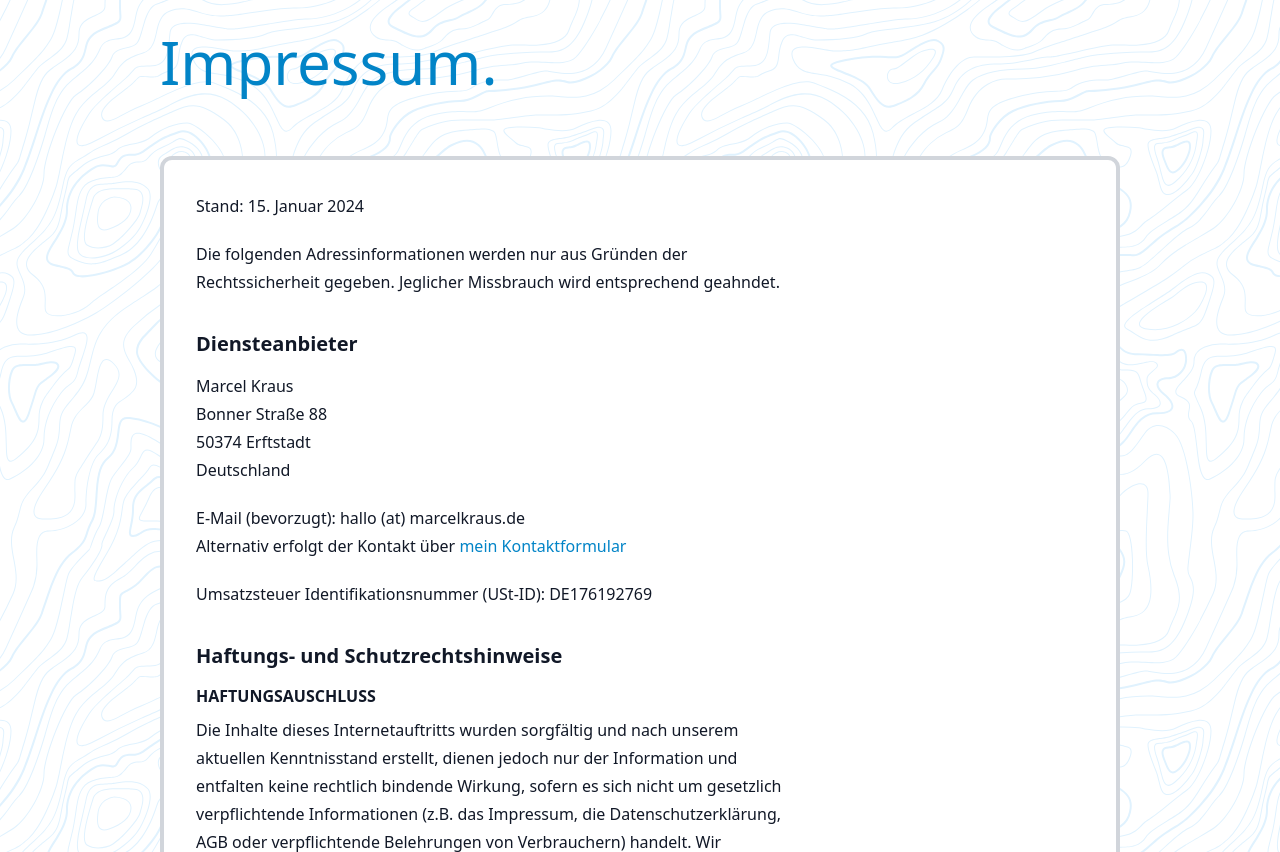
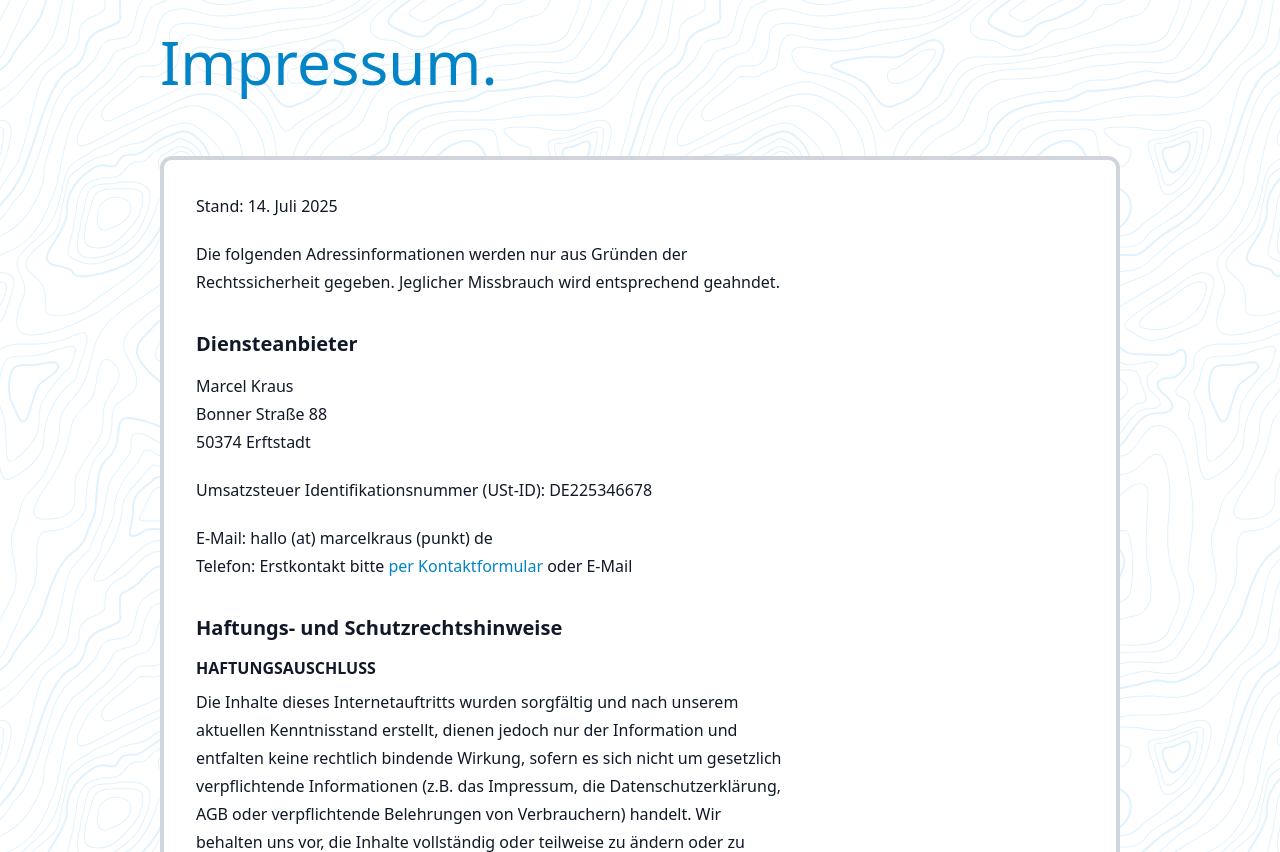
Before and after one commit to marcelkraus/marcelkraus, a Symfony app: template templates/default/imprint.html.twig in a window 1280 px wide. Shown: the part 344-1196 px from the top of the page. Run offline with Twig, Linux system fonts and the light colour scheme; the template is opened without the code that fills it, so the values that code supplies are empty; some libraries are stand-ins or nearby versions.

Commit message:
Update imprint

```diff
--- a/templates/default/imprint.html.twig
+++ b/templates/default/imprint.html.twig
@@ -2,7 +2,7 @@
 
 {% block meta %}
     {{ parent() }}
-    <meta name=“robots“ content=“noindex,follow“ />
+    <meta name=“robots“ content=“noindex,nofollow“ />
 {% endblock %}
 
 {% set fullHeader = false %}
@@ -12,20 +12,19 @@
         <h2 class="pb-16 text-6xl text-sky-600">Impressum.</h2>
         <div class="p-8 border-4 border-gray-300 rounded-xl bg-white">
             <div class="prose prose-headings:text-gray-900 prose-p:text-gray-900 prose-a:text-sky-600 prose-a:no-underline prose-h4:uppercase">
-                <p>Stand: 15. Januar 2024</p>
+                <p>Stand: 14. Juli 2025</p>
                 <p>Die folgenden Adressinformationen werden nur aus Gründen der Rechtssicherheit gegeben. Jeglicher Missbrauch wird entsprechend geahndet.</p>
                 <h3>Diensteanbieter</h3>
                 <p>
                     Marcel Kraus<br/>
                     Bonner Straße 88<br/>
-                    50374 Erftstadt<br/>
-                    Deutschland
+                    50374 Erftstadt
                 </p>
+                <p>Umsatzsteuer Identifikationsnummer (USt-ID): DE225346678</p>
                 <p>
-                    E-Mail (bevorzugt): hallo (at) marcelkraus.de<br/>
-                    Alternativ erfolgt der Kontakt über <a href="{{ path('app_homepage') }}#kontakt">mein Kontaktformular</a>
+                    E-Mail: hallo (at) marcelkraus (punkt) de<br/>
+                    Telefon: Erstkontakt bitte <a href="{{ path('app_homepage') }}#kontakt">per Kontaktformular</a> oder E-Mail
                 </p>
-                <p>Umsatzsteuer Identifikationsnummer (USt-ID): DE176192769</p>
                 <h3>Haftungs- und Schutzrechtshinweise</h3>
                 <h4>Haftungsauschluss</h4>
                 <p>Die Inhalte dieses Internetauftritts wurden sorgfältig und nach unserem aktuellen Kenntnisstand erstellt, dienen jedoch nur der Information und entfalten keine rechtlich bindende Wirkung, sofern es sich nicht um gesetzlich verpflichtende Informationen (z.B. das Impressum, die Datenschutzerklärung, AGB oder verpflichtende Belehrungen von Verbrauchern) handelt. Wir behalten uns vor, die Inhalte vollständig oder teilweise zu ändern oder zu löschen, soweit vertragliche Verpflichtungen unberührt bleiben. Alle Angebote sind freibleibend und unverbindlich.</p>
```
